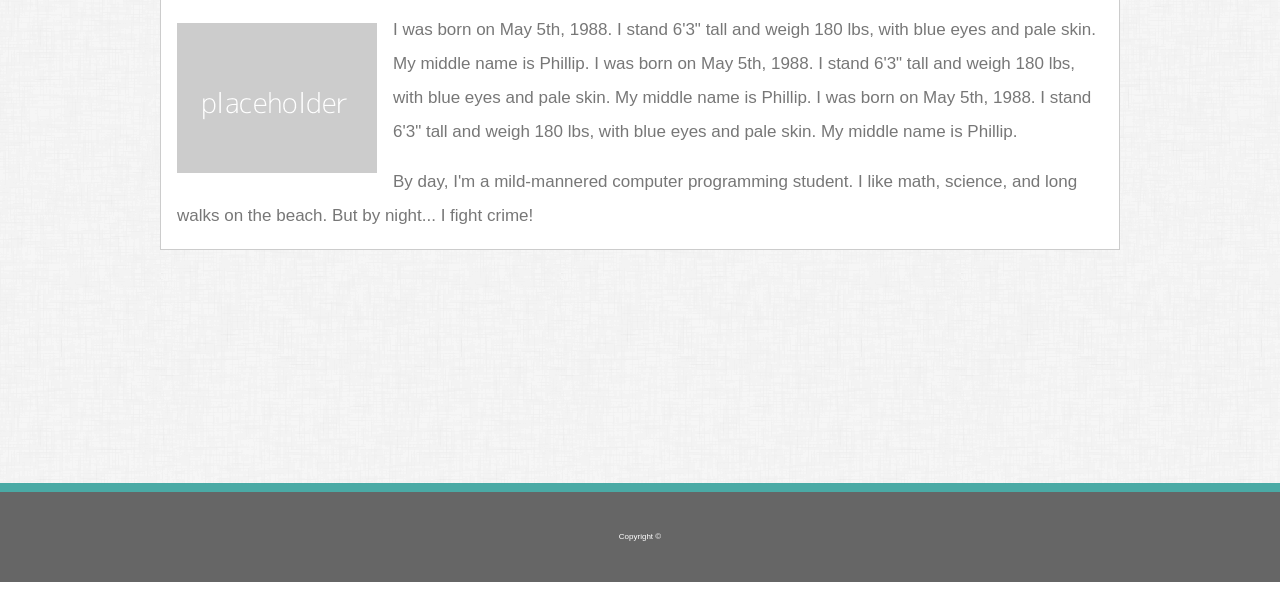
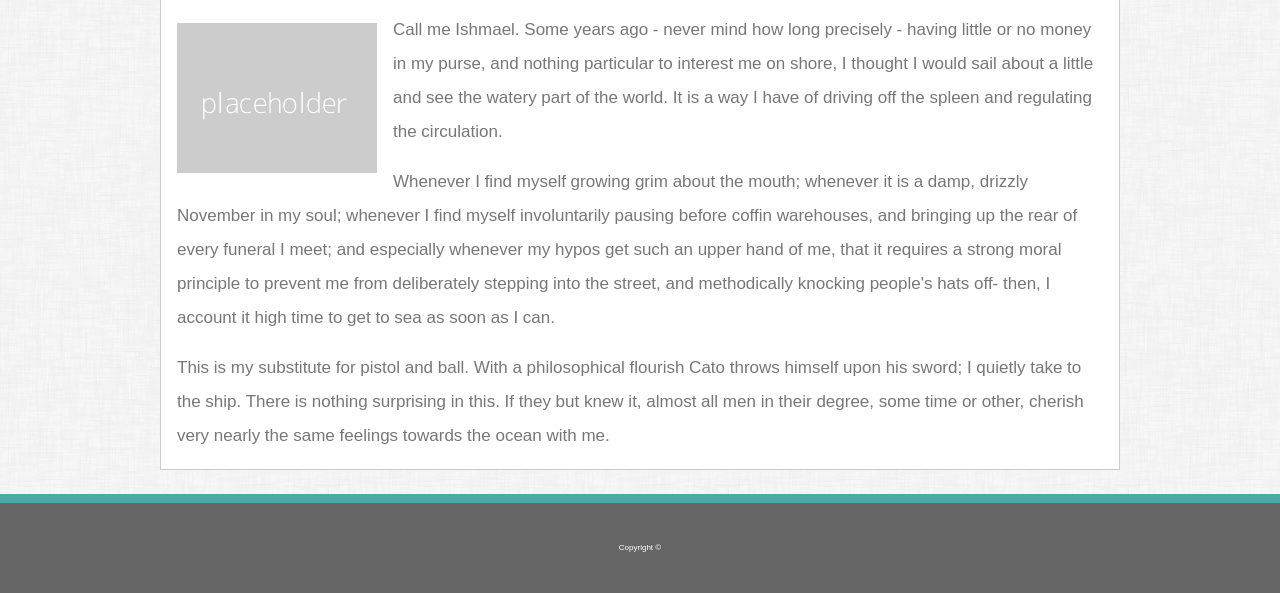
Before and after one commit to BrendanCannell/Bootstrap-Portfolio, a website: page src/index.html in a window 1280 px wide. Shown: the part 218-811 px from the top of the page. Drawn offline with Linux system fonts and the light colour scheme.

Commit message:
Update README and about section

```diff
--- a/src/index.html
+++ b/src/index.html
@@ -34,17 +34,11 @@
             <div class="about">
                 <img src="/assets/200x150.png" alt="Brendan Cannell">
 
-                <p>I was born on May 5th, 1988. I stand 6'3" tall and weigh 180 lbs, with blue eyes and pale skin. My
-                    middle
-                    name is Phillip. I was born on May 5th, 1988. I stand 6'3" tall and weigh 180 lbs, with blue eyes
-                    and pale skin. My middle
-                    name is Phillip. I was born on May 5th, 1988. I stand 6'3" tall and weigh 180 lbs, with blue eyes
-                    and pale skin. My middle
-                    name is Phillip.</p>
+                <p>Call me Ishmael. Some years ago - never mind how long precisely - having little or no money in my purse, and nothing particular to interest me on shore, I thought I would sail about a little and see the watery part of the world. It is a way I have of driving off the spleen and regulating the circulation.</p>
 
-                <p>By day, I'm a mild-mannered computer programming student. I like math, science, and long walks on
-                    the
-                    beach. But by night... <em>I fight crime!</em></p>
+                <p>Whenever I find myself growing grim about the mouth; whenever it is a damp, drizzly November in my soul; whenever I find myself involuntarily pausing before coffin warehouses, and bringing up the rear of every funeral I meet; and especially whenever my hypos get such an upper hand of me, that it requires a strong moral principle to prevent me from deliberately stepping into the street, and methodically knocking people's hats off- then, I account it high time to get to sea as soon as I can.</p>
+
+                <p>This is my substitute for pistol and ball. With a philosophical flourish Cato throws himself upon his sword; I quietly take to the ship. There is nothing surprising in this. If they but knew it, almost all men in their degree, some time or other, cherish very nearly the same feelings towards the ocean with me.</p>
             </div>
         </div>
     </main>
```
Also changed, not shown: README.md.
